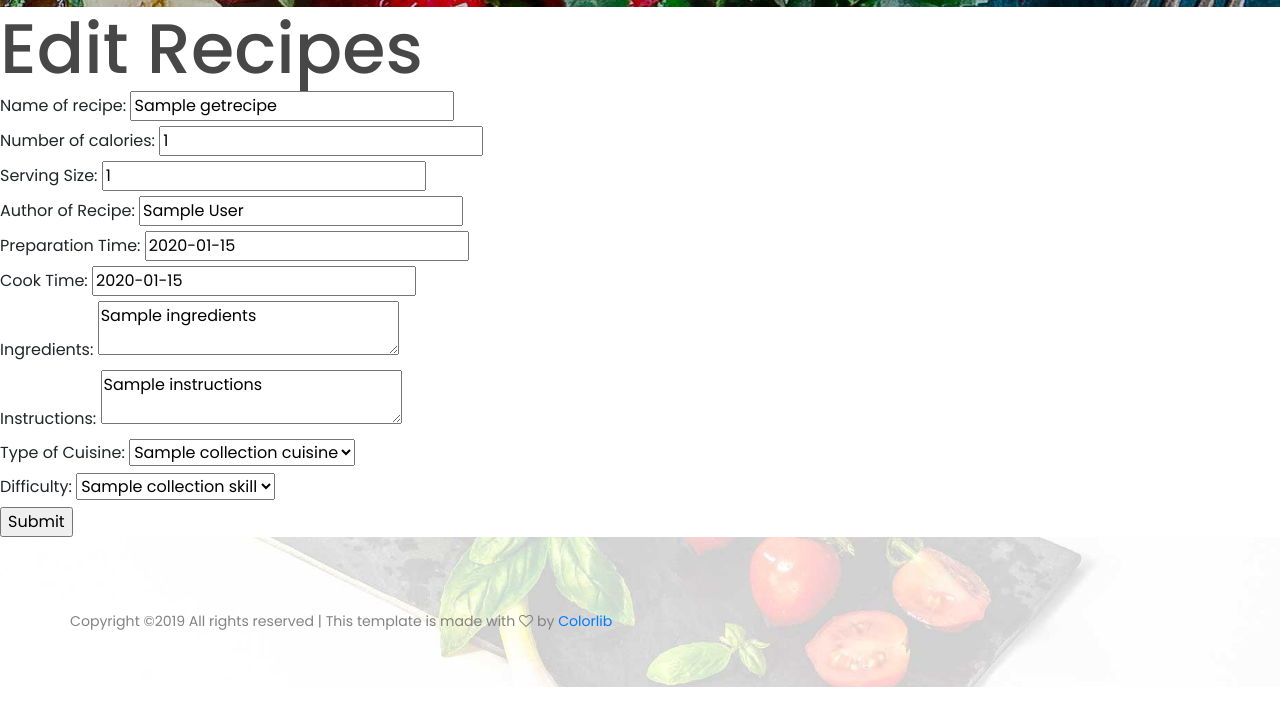
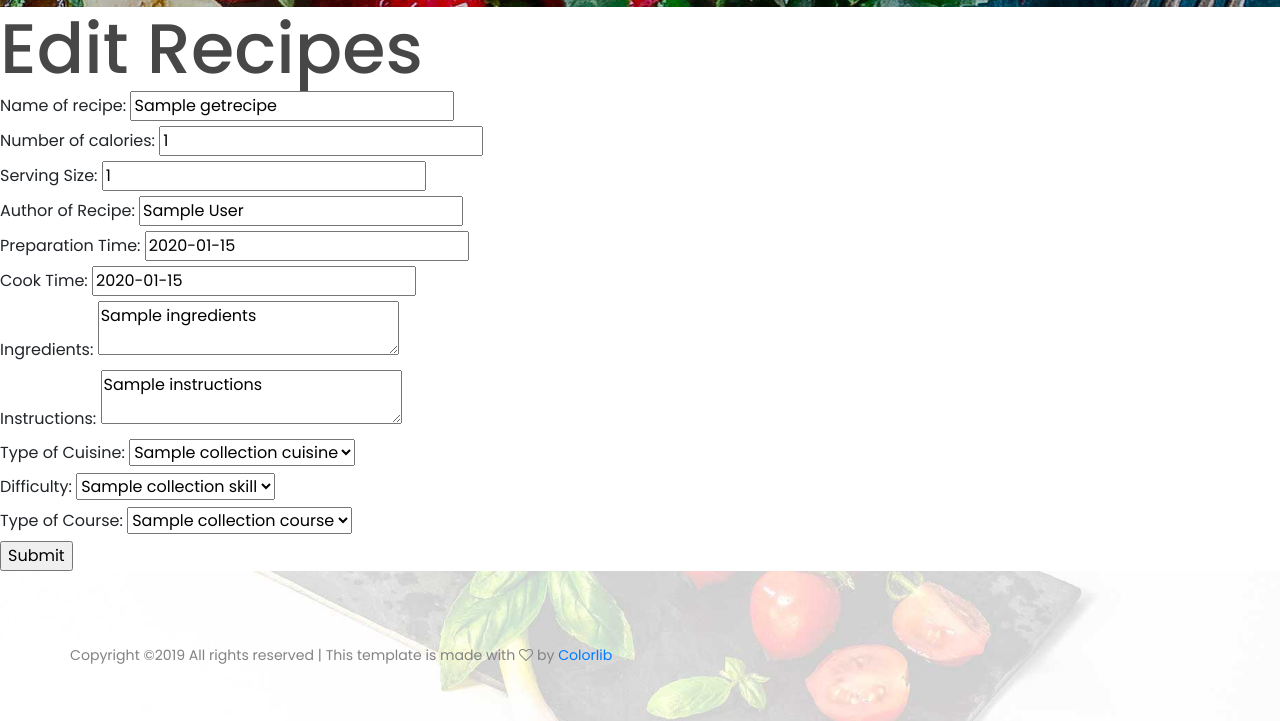
Before and after one commit to Code-Institute-Submissions/data-centric-project-4, a Flask app: template templates/edit.html in a window 1280 px wide. Shown: the part 1170-1891 px from the top of the page. Before the commit the page ends 1857 px from the top, so only its background shows below. Run offline with Flask 2, Linux system fonts and the light colour scheme; the template is opened without the code that fills it: most values are stand-ins (such as "Sample title", 1, 10 or a date in 2020); some libraries are stand-ins or nearby versions.

Commit message:
Add type of course in edit html

```diff
--- a/templates/edit.html
+++ b/templates/edit.html
@@ -58,6 +58,18 @@
         {%endif %}
     {% endfor %}
     </select>
+    <div>
+    <label>Type of Course:</label>
+    <select name = 'coursetype'>
+    {% for e in collection_course %}
+        {%if e['name'] in getrecipe.course_type %}
+        <option selected>{{getrecipe.course_type}}</option>
+        {% else %}
+        <option>{{e['name']}}</option>
+        {%endif %}
+    {% endfor %}
+    </select>
+    </div>
      <div>
         <input type='submit'/>
     </div>
```
